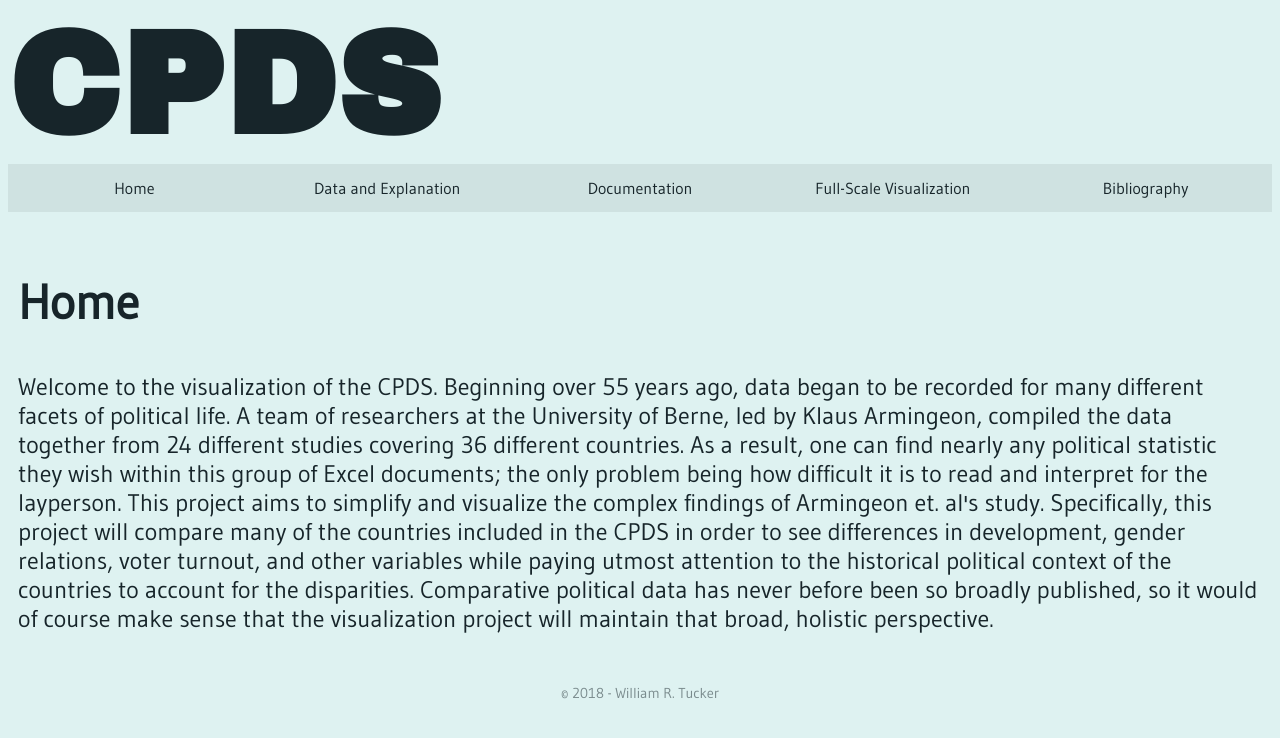
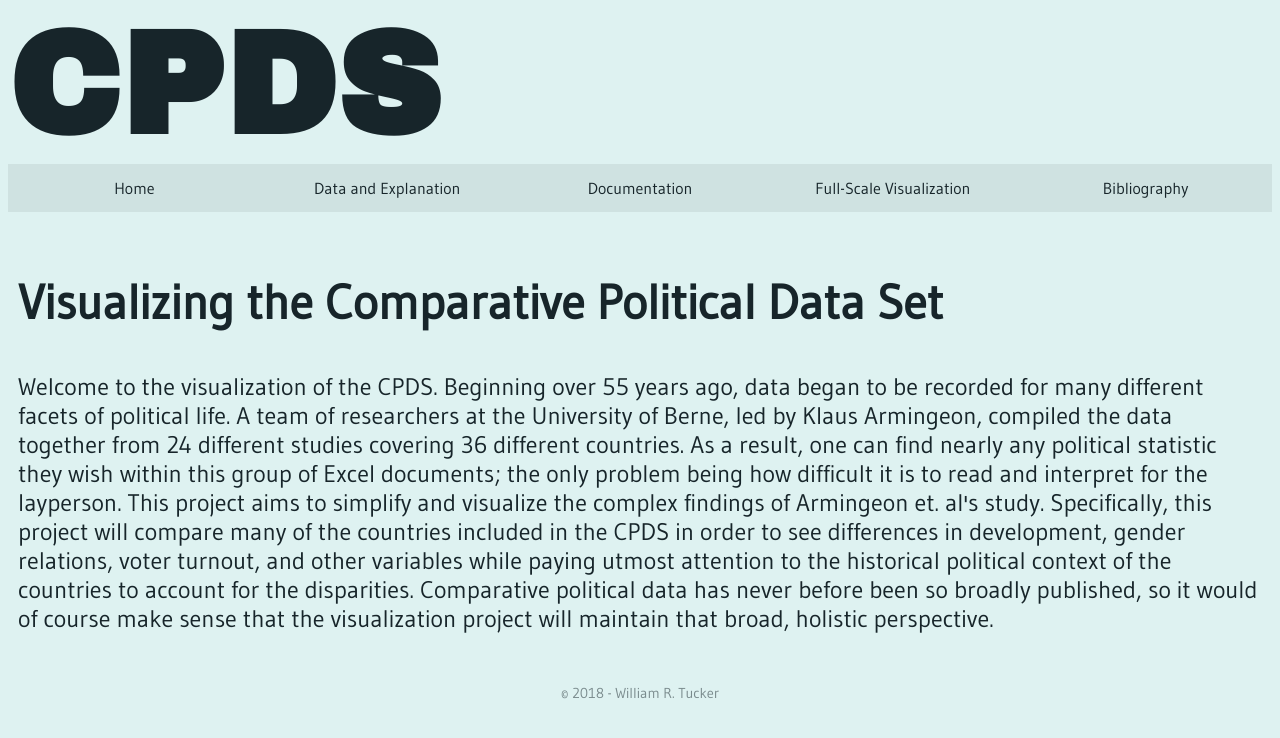
Before and after one commit to tuckerw19/cpdsvisual, a plain HTML site: page index.html in a window 1280 px wide. Drawn offline with Linux system fonts and the light colour scheme.

Commit message:
home->full project name

```diff
--- a/index.html
+++ b/index.html
@@ -18,7 +18,7 @@
                 <li class="active" id="main"><a href="subpages/citations.html">Bibliography</a></li>
         </ul>
         <section id="home">
-            <h2 class="page_heading">Home</h2>
+            <h2 class="page_heading">Visualizing the Comparative Political Data Set</h2>
             <p>Welcome to the visualization of the CPDS. Beginning over 55 years ago, data began to be recorded for many different facets of political life. A team of researchers at the University of Berne, led by Klaus Armingeon, compiled the data together from 24 different studies covering 36 different countries. As a result, one can find nearly any political statistic they wish within this group of Excel documents; the only problem being how difficult it is to read and interpret for the layperson. This project aims to simplify and visualize the complex findings of Armingeon et. al&apos;s study. Specifically, this project will compare many of the countries included in the CPDS in order to see differences in development, gender relations, voter turnout, and other variables while paying utmost attention to the historical political context of the countries to account for the disparities. Comparative political data has never before been so broadly published, so it would of course make sense that the visualization project will maintain that broad, holistic perspective.</p>
         </section>
         </section>
```
